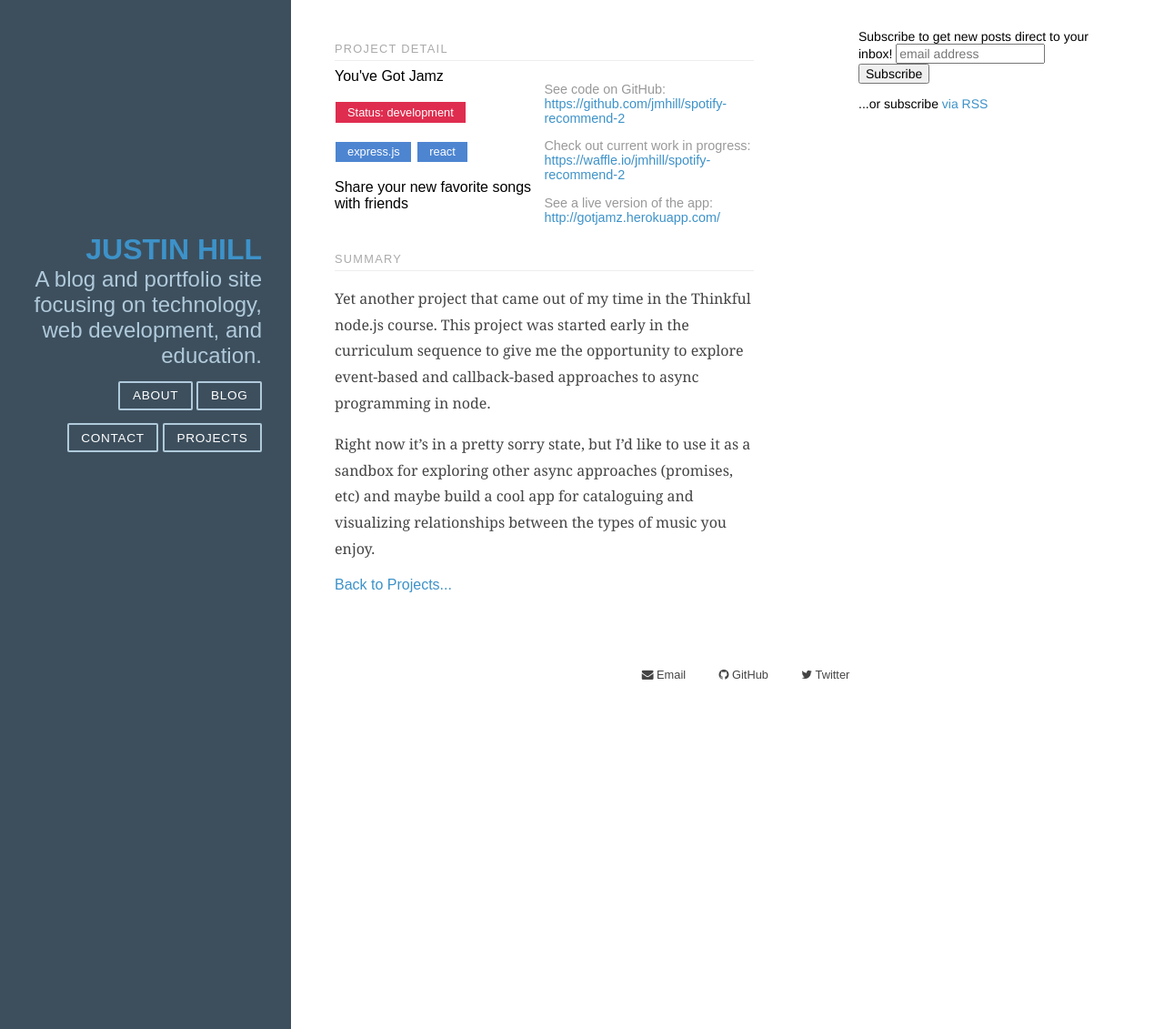
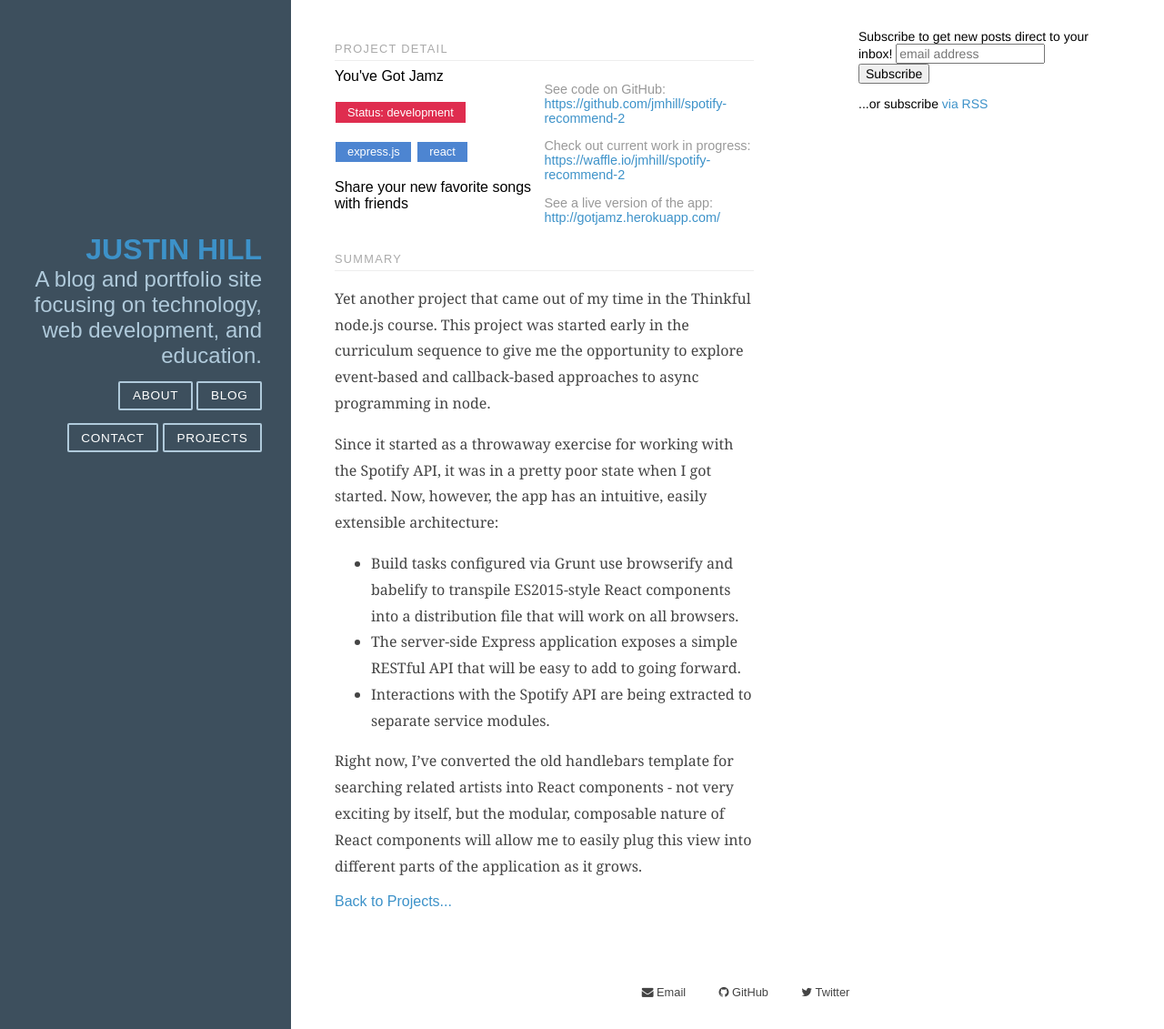
Before and after one commit to JMHill/JMHill.github.io, a Jekyll site: the page built from _projects/spotify-recommend.md, in a window 1280 px wide and 1131 px high. Shown: the whole window at 91% size. Built offline with Jekyll 4.4.1, drawn with Linux system fonts in a browser that asks for light colours; comment, search, counter and statistics services are not loaded.

Commit message:
Update jamz summary page

```diff
--- a/_projects/spotify-recommend.md
+++ b/_projects/spotify-recommend.md
@@ -5,4 +5,10 @@ priority: 1
 ---
 Yet another project that came out of my time in the Thinkful node.js course. This project was started early in the curriculum sequence to give me the opportunity to explore event-based and callback-based approaches to async programming in node.
 
-Right now it's in a pretty sorry state, but I'd like to use it as a sandbox for exploring other async approaches (promises, etc) and maybe build a cool app for cataloguing and visualizing relationships between the types of music you enjoy.
+Since it started as a throwaway exercise for working with the Spotify API, it was in a pretty poor state when I got started. Now, however, the app has an intuitive, easily extensible architecture:
+
+- Build tasks configured via Grunt use browserify and babelify to transpile ES2015-style React components into a distribution file that will work on all browsers.
+- The server-side Express application exposes a simple RESTful API that will be easy to add to going forward.
+- Interactions with the Spotify API are being extracted to separate service modules.
+
+Right now, I've converted the old handlebars template for searching related artists into React components - not very exciting by itself, but the modular, composable nature of React components will allow me to easily plug this view into different parts of the application as it grows.
```
